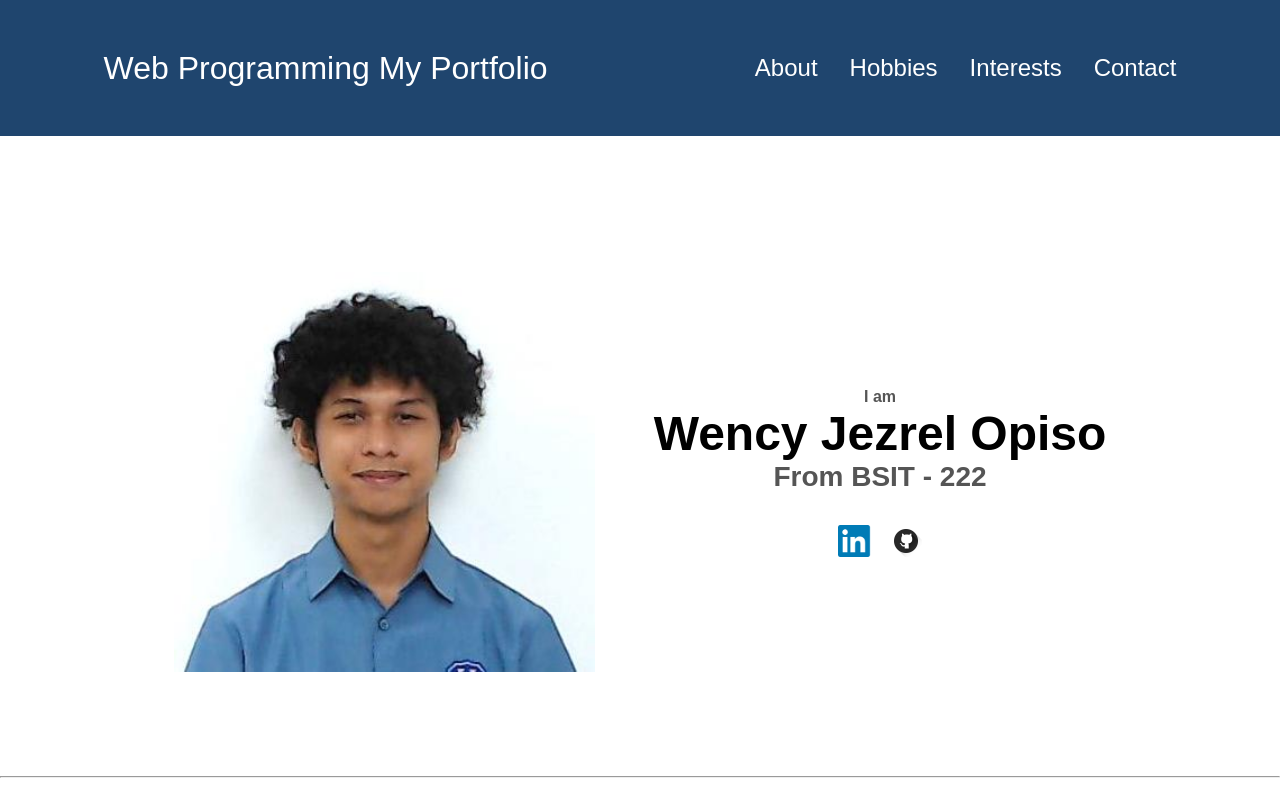
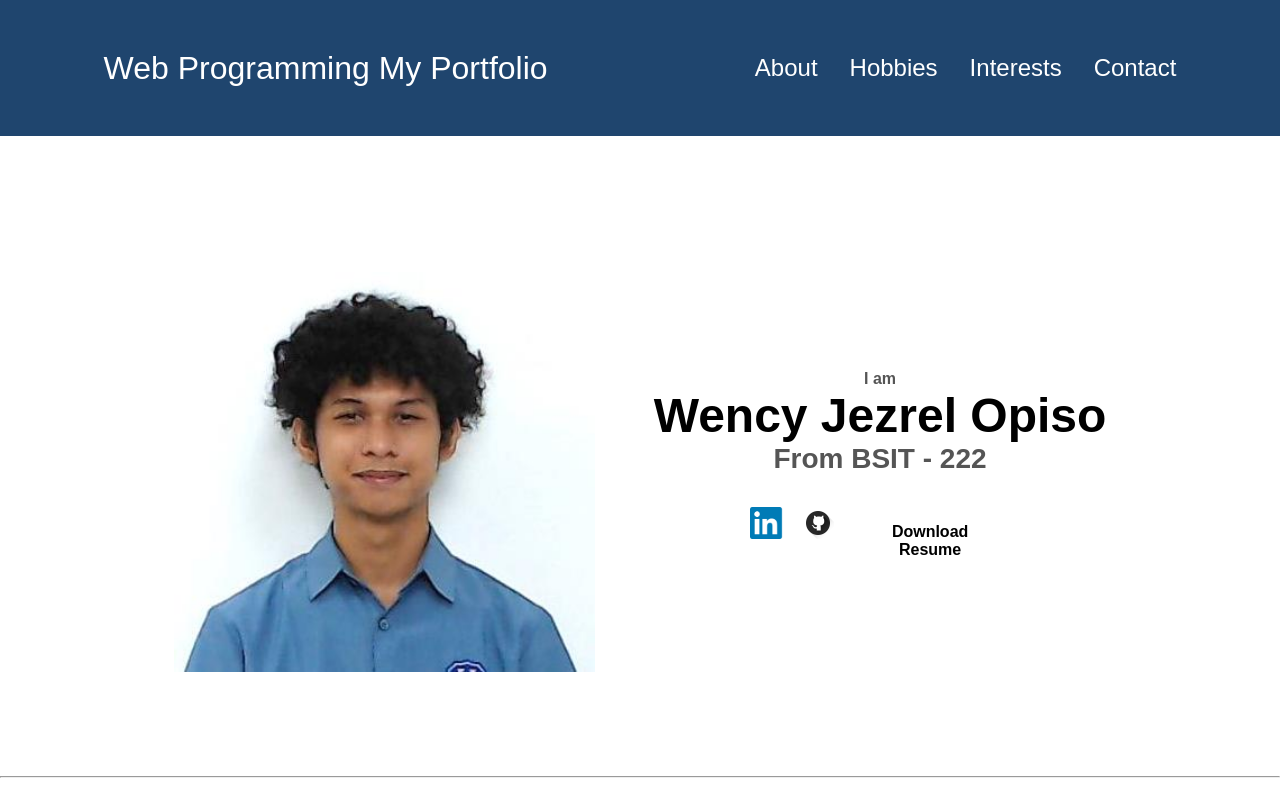
Before and after one commit to Xyathhh/Web-Profile, a plain HTML site: page index.html in a window 1280 px wide. Shown: the top 800 px of the page. Drawn offline with Linux system fonts and the light colour scheme.

Commit message:
index.html

```diff
--- a/index.html
+++ b/index.html
@@ -53,6 +53,7 @@
                     onclick="location.href='https://www.linkedin.com/in/wency-jezrel-opiso-1b68942aa/'" />
                 <img src="github.png" alt="My Github profile" class="icon"
                     onclick="location.href='https://github.com/Xyathhh'" />
+		<a href="Opiso CV.pdf" download class="btn btn-color-download">Download Resume</a>
             </div>
 
         </div>
@@ -194,6 +195,7 @@
 </section>
 
 
+
     <hr>
 
     <footer>
```
